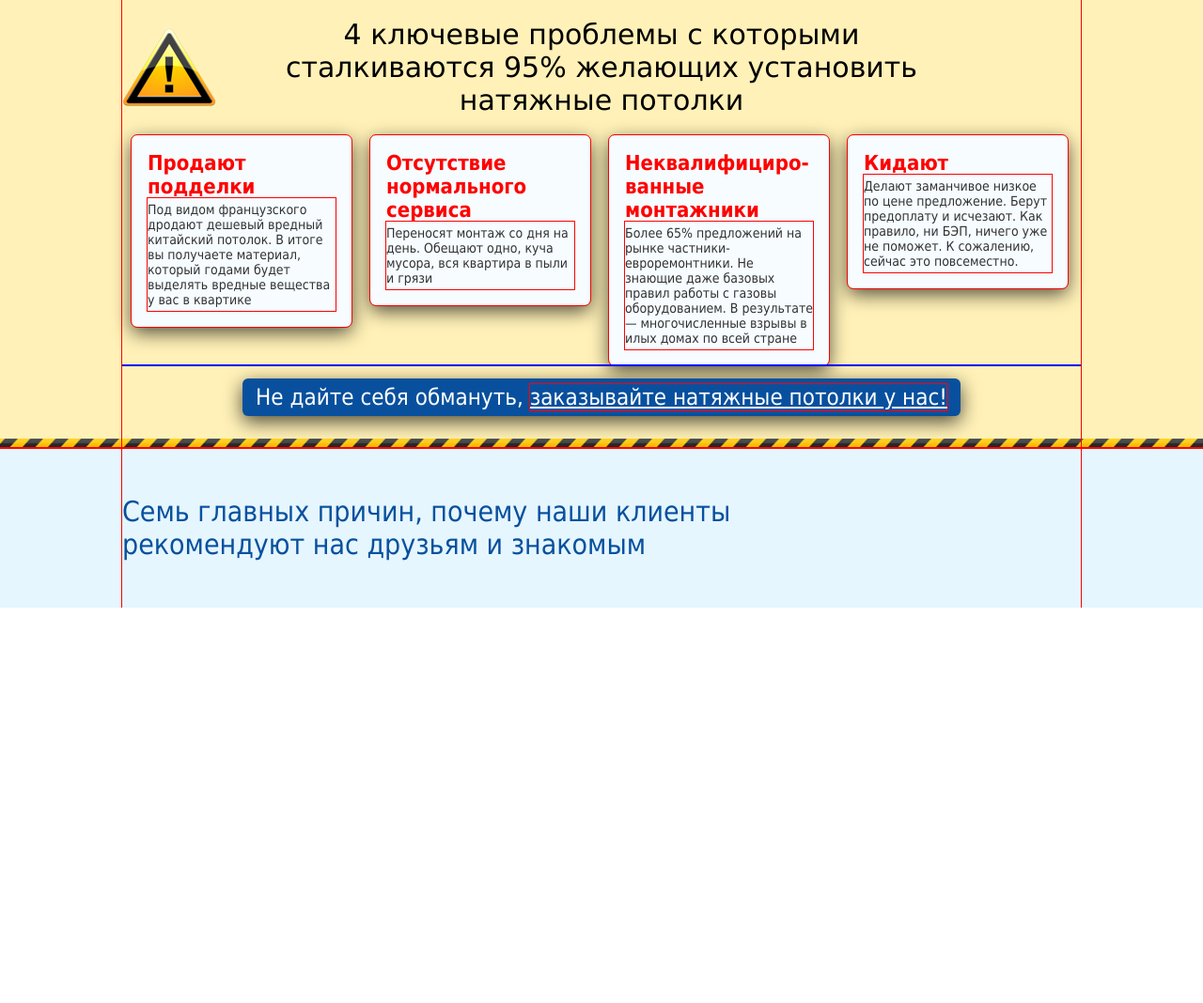
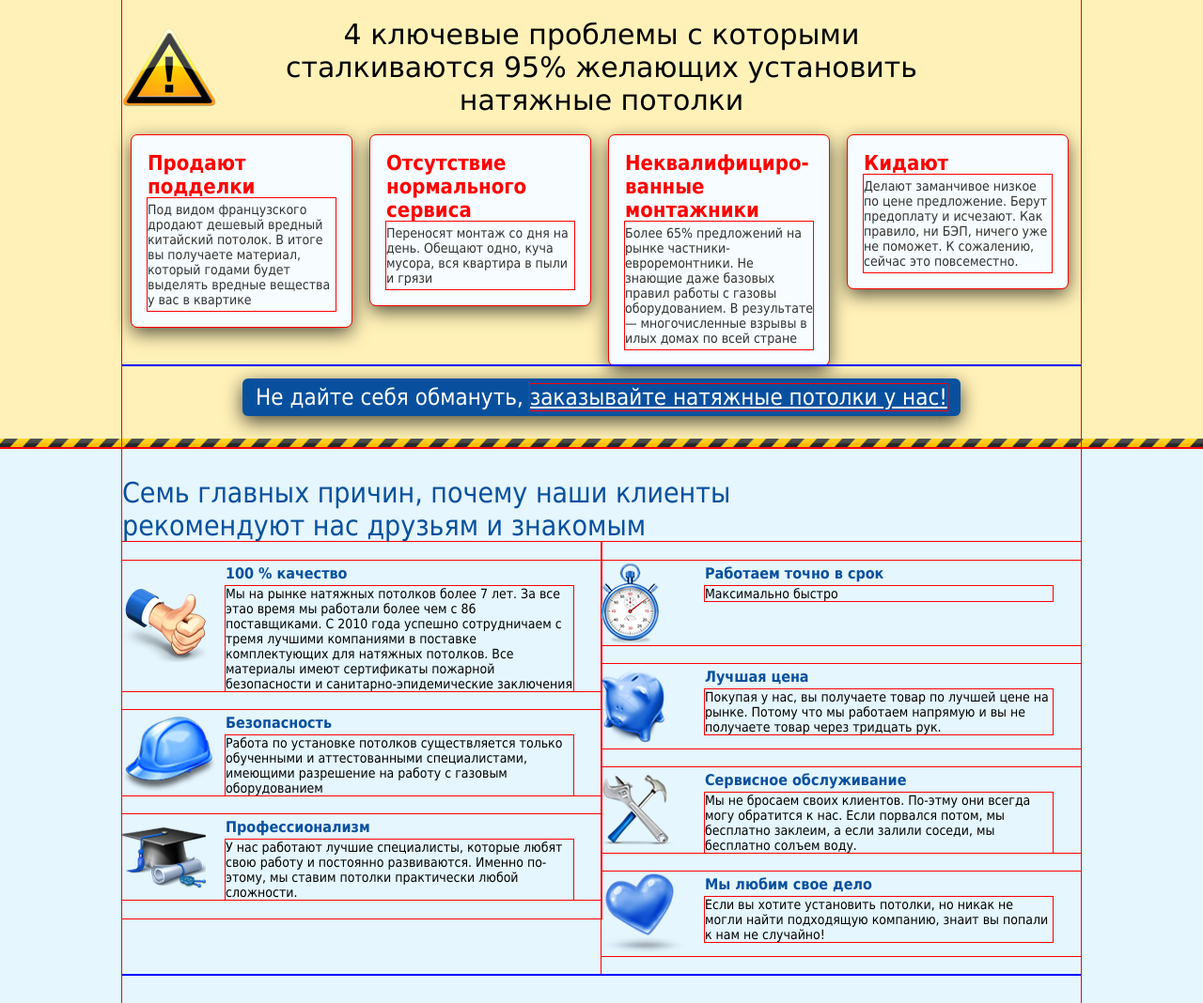
Before and after one commit to Smitevils/aksioma, a PHP site: page / in a window 1280 px wide. Shown: the part 1823-2891 px from the top of the page at 94% size. Before the commit the page ends 2470 px from the top, so only its background shows below. Run offline with PHP 8.4, Linux system fonts and the light colour scheme.

Commit message:
Сверстал причины

```diff
--- a/assets/layout/main.php
+++ b/assets/layout/main.php
@@ -233,6 +233,47 @@
 <div class="fullwidth-block seven-reason-bg">
 	<div class="width-center-block seven-reason">
 		<h3>Семь главных причин, почему наши клиенты рекомендуют нас друзьям и знакомым</h3>
+		<div class="seven-reason-container-left">
+			<!--  -->
+			<div class="seven-reason-box sr-icon-1">
+				<h6>100 % качество</h6>
+				<p>Мы на рынке натяжных потолков более 7 лет. За все этaо время мы работали более чем с 86 поставщиками. С 2010 года успешно сотрудничаем с тремя лучшими компаниями в поставке комплектующих для натяжных потолков. Все материалы имеют сертификаты пожарной безопасности и санитарно-эпидемические заключения</p>
+			</div>
+			<!--  -->
+			<div class="seven-reason-box sr-icon-2">
+				<h6>Безопасность</h6>
+				<p>Работа по установке потолков существляется только обученными и аттестованными специалистами, имеющими разрешение на работу с газовым оборудованием</p>
+			</div>
+			<!--  -->
+			<div class="seven-reason-box sr-icon-3">
+				<h6>Профессионализм</h6>
+				<p>У нас работают лучшие специалисты, которые любят свою работу и постоянно развиваются.  Именно по-этому, мы ставим потолки практически любой сложности.</p>
+			</div>
+			<!--  -->
+		</div>
+		<div class="seven-reason-container-right">
+			<!--  -->
+			<div class="seven-reason-box sr-icon-4">
+				<h6>Работаем точно в срок</h6>
+				<p>Максимально быстро</p>
+			</div>
+			<!--  -->
+			<div class="seven-reason-box sr-icon-5">
+				<h6>Лучшая цена</h6>
+				<p>Покупая у нас, вы получаете товар по лучшей цене на рынке. Потому что мы работаем напрямую и вы не получаете товар через тридцать рук.</p>
+			</div>
+			<!--  -->
+			<div class="seven-reason-box sr-icon-6">
+				<h6>Сервисное обслуживание</h6>
+				<p>Мы не бросаем своих клиентов. По-этму они всегда могу обратится к нас. Если порвался потом, мы бесплатно заклеим, а если залили соседи, мы бесплатно солъем воду.</p>
+			</div>
+			<!--  -->
+			<div class="seven-reason-box sr-icon-7">
+				<h6>Мы любим свое дело</h6>
+				<p>Если вы хотите установить потолки, но никак не могли найти подходящую компанию, знаит вы попали к нам не случайно! </p>
+			</div>
+		</div>
+		<div class="clear"></div>
 	</div>
 </div>
 </main>
--- a/assets/styles/_main.scss
+++ b/assets/styles/_main.scss
@@ -227,6 +227,20 @@
 
 .seven-reason-bg {background: $gradient-3;}
 .seven-reason {
-	padding: 50px 0;
+	padding: 30px 0;
 	h3 {font-size: 30px; font-weight: 100; color: $font-color-6-3; padding-right: 300px;}
+	.seven-reason-container-left {float: left; width: 50%;}
+	.seven-reason-container-right {float: right; width: 50%;}
+	.seven-reason-box {
+		padding-left: 110px; padding-right: 30px; margin: 20px 0; min-height: 90px;
+		p {font-size: 14px;}
+		h6 {color: $font-color-6-3; font-weight: bold; font-size: 16px; padding: 4px 0;}
+	}
+	.sr-icon-1 {background: url(../img/icons/icon-10.png) no-repeat left center;}
+	.sr-icon-2 {background: url(../img/icons/icon-11.png) no-repeat left center;}
+	.sr-icon-3 {background: url(../img/icons/icon-3.png) no-repeat left center;}
+	.sr-icon-4 {background: url(../img/icons/icon-1.png) no-repeat left center;}
+	.sr-icon-5 {background: url(../img/icons/icon-4.png) no-repeat left center;}
+	.sr-icon-6 {background: url(../img/icons/icon-6.png) no-repeat left center;}
+	.sr-icon-7 {background: url(../img/icons/icon-12.png) no-repeat left center;}
 }
--- a/assets/styles/general.css
+++ b/assets/styles/general.css
@@ -526,12 +526,44 @@
   background: #e5f6ff; }
 
 .seven-reason {
-  padding: 50px 0; }
+  padding: 30px 0; }
   .seven-reason h3 {
     font-size: 30px;
     font-weight: 100;
     color: #08509e;
     padding-right: 300px; }
+  .seven-reason .seven-reason-container-left {
+    float: left;
+    width: 50%; }
+  .seven-reason .seven-reason-container-right {
+    float: right;
+    width: 50%; }
+  .seven-reason .seven-reason-box {
+    padding-left: 110px;
+    padding-right: 30px;
+    margin: 20px 0;
+    min-height: 90px; }
+    .seven-reason .seven-reason-box p {
+      font-size: 14px; }
+    .seven-reason .seven-reason-box h6 {
+      color: #08509e;
+      font-weight: bold;
+      font-size: 16px;
+      padding: 4px 0; }
+  .seven-reason .sr-icon-1 {
+    background: url(../img/icons/icon-10.png) no-repeat left center; }
+  .seven-reason .sr-icon-2 {
+    background: url(../img/icons/icon-11.png) no-repeat left center; }
+  .seven-reason .sr-icon-3 {
+    background: url(../img/icons/icon-3.png) no-repeat left center; }
+  .seven-reason .sr-icon-4 {
+    background: url(../img/icons/icon-1.png) no-repeat left center; }
+  .seven-reason .sr-icon-5 {
+    background: url(../img/icons/icon-4.png) no-repeat left center; }
+  .seven-reason .sr-icon-6 {
+    background: url(../img/icons/icon-6.png) no-repeat left center; }
+  .seven-reason .sr-icon-7 {
+    background: url(../img/icons/icon-12.png) no-repeat left center; }
 
 /* variables */
 /* gradient */
```
Also changed, not shown: assets/img/icons/icon-10.png (added), assets/img/icons/icon-11.png (added), assets/img/icons/icon-12.png (added).
